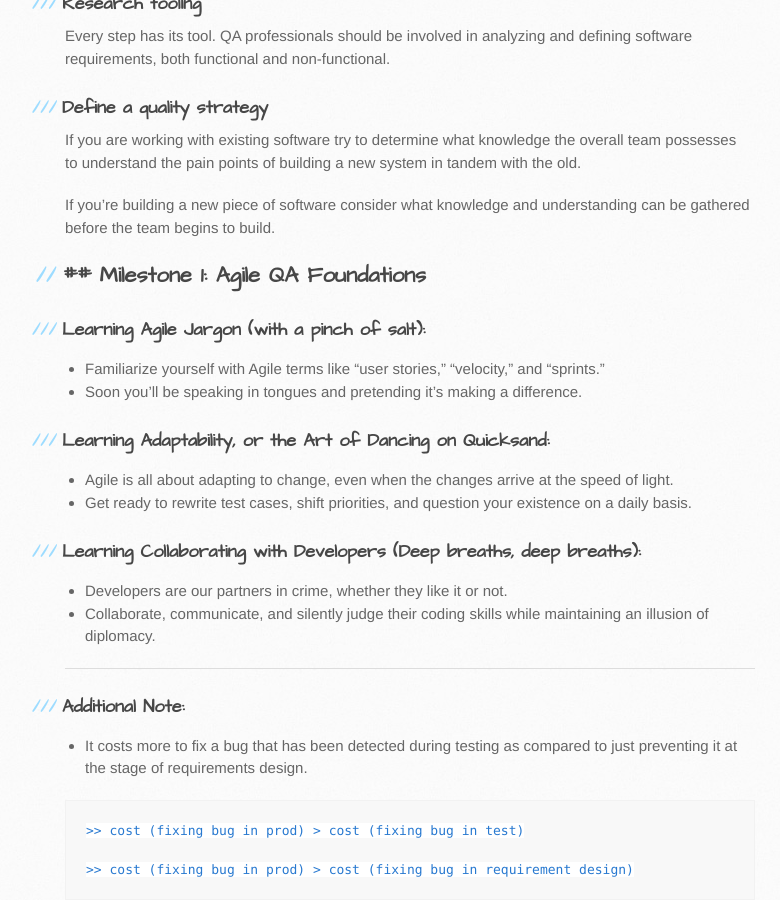
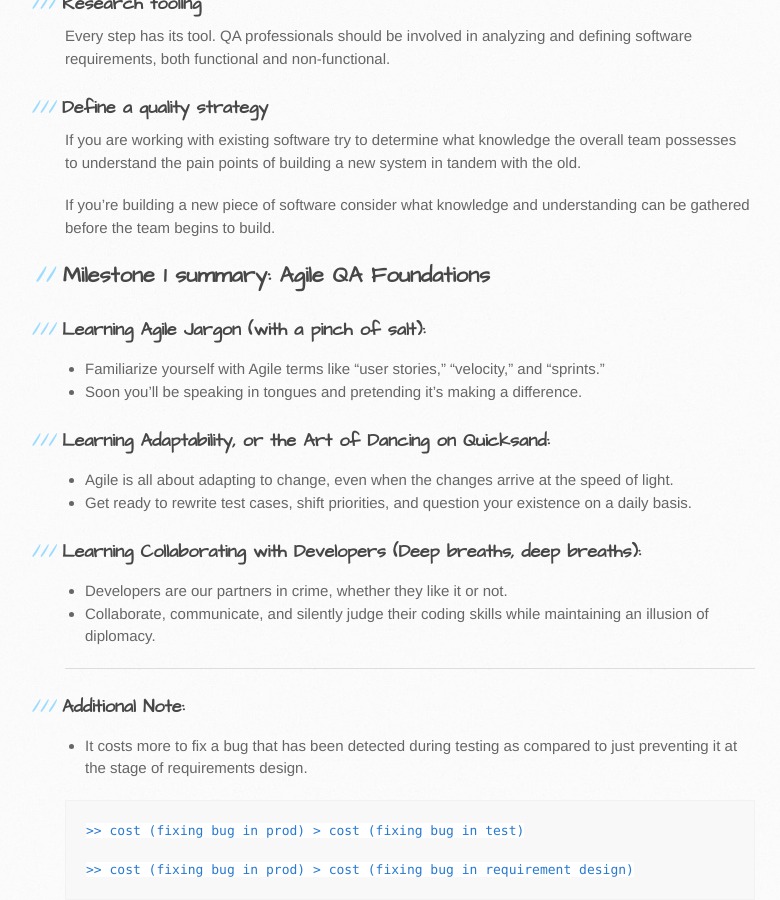
Before and after one commit to trumpfheller/trumpfheller.github.io, a Jekyll site: the page built from playbook/01.md, in a window 1280 px wide and 900 px high, scrolled down 1408 px. Shown: the whole window, without its empty margins (95-875 px from the left). Built offline with Jekyll 4.4.1, drawn with Linux system fonts in a browser that asks for light colours.

Commit message:
Update 01.md

```diff
--- a/playbook/01.md
+++ b/playbook/01.md
@@ -58,7 +58,7 @@ to understand the pain points of building a new system in tandem with the old.
 
 If you're building a new piece of software consider what knowledge and understanding can be gathered before the team begins to build.
 
-## ## Milestone 1: Agile QA Foundations
+## Milestone 1 summary: Agile QA Foundations
 ### Learning Agile Jargon (with a pinch of salt):
 * Familiarize yourself with Agile terms like "user stories," "velocity," and "sprints."
 * Soon you'll be speaking in tongues and pretending it's making a difference.
```
